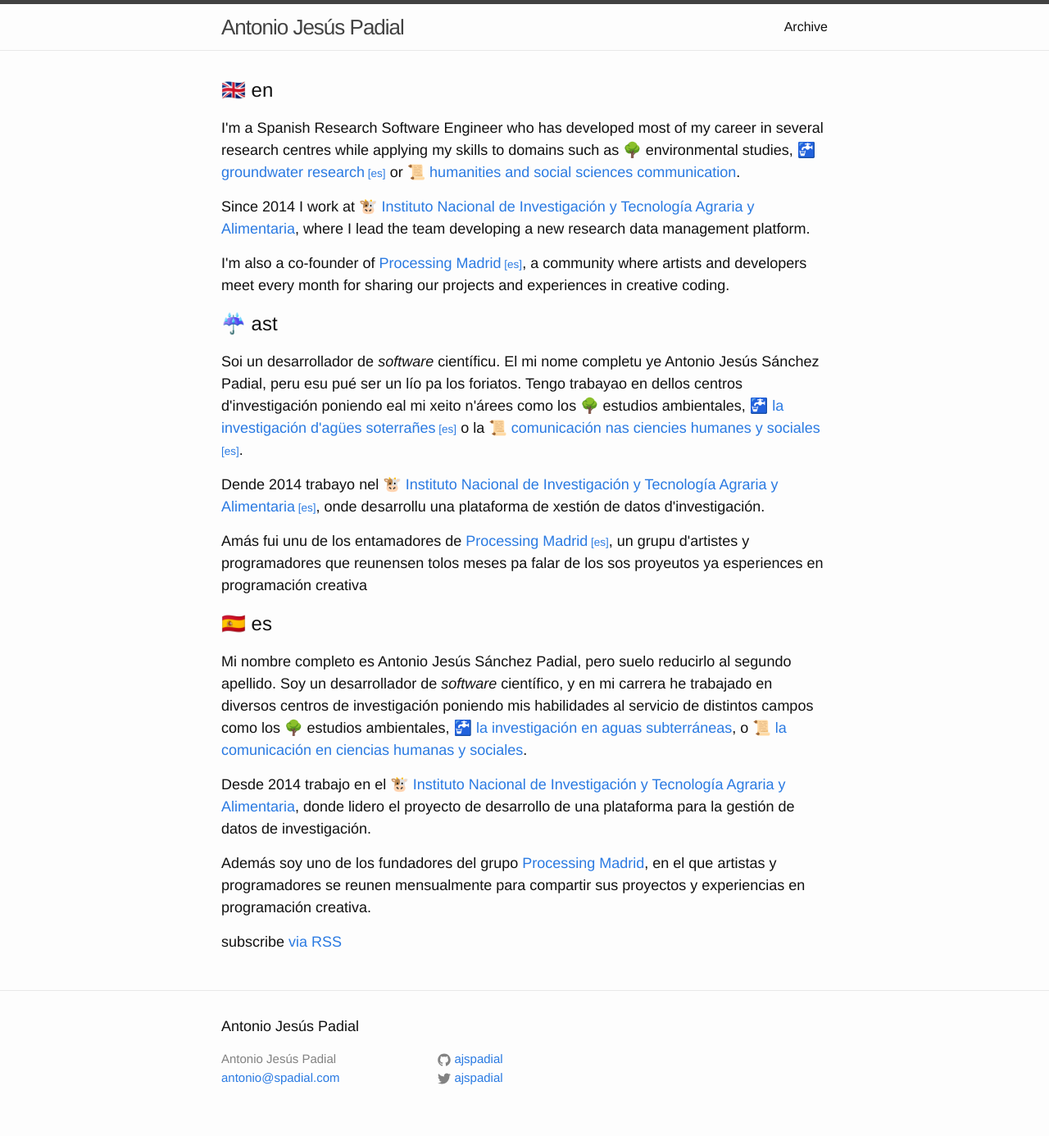
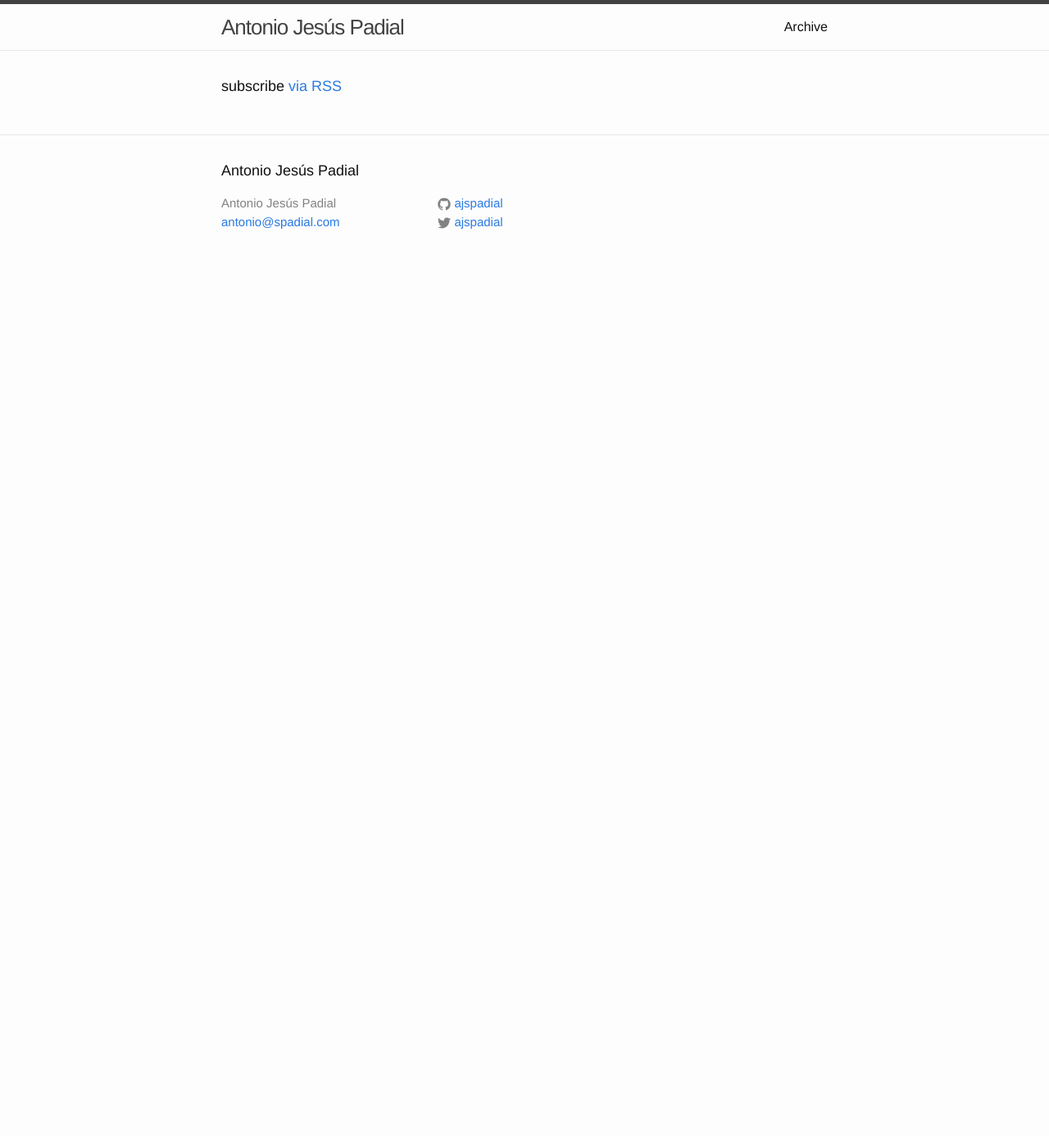
Before and after one commit to ajspadial-science/bits4science, a Jekyll site: the page built from index.html, in a window 1280 px wide. Shown: the whole page at 82% size. Built offline with Jekyll 4.4.1, drawn with Linux system fonts in a browser that asks for light colours; emoji names are drawn with the system emoji font; after the commit the page ends 900 px from its top, so only the background shows below that.

Commit message:
Split index into three pages by language

```diff
--- a/index.html
+++ b/index.html
@@ -3,32 +3,6 @@ layout: default
 ---
 
 <div class="home">
-<h2>:gb: en</h2>
-<p>
-I'm a Spanish Research Software Engineer who has developed most of my career in several research centres while applying my skills to domains such as :deciduous_tree: environmental studies, :potable_water: <a href="http://www.igme.es" lang="es">groundwater research</a> or :scroll: <a href="http://www.cchs.csic.es/en">humanities and social sciences communication</a>.
-</p>
-<p>Since 2014 I work at :cow: <a href="http://www.inia.es/IniaPortal/verPresentacionIngles.action">Instituto Nacional de
-Investigación y Tecnología Agraria y Alimentaria</a>, where I lead the team developing a new research data management platform.
-</p>
-<p>
-I'm also a co-founder of <a href="http://processingmadrid.org" lang="es">Processing Madrid</a>, a community where artists and developers meet every month for sharing our projects and experiences in creative coding.
-</p>
-<h2>:umbrella: ast</h2>
-<p>Soi un desarrollador de <em>software</em> científicu. El mi nome completu ye Antonio Jesús Sánchez Padial, peru esu pué ser un lío pa los foriatos. Tengo trabayao en dellos
-centros d'investigación poniendo eal mi xeito n'árees como los :deciduous_tree: estudios
-ambientales, :potable_water: <a href="http://igme.es" lang="es">la investigación d'agües soterrañes</a> o la :scroll: <a href="http://cchs.csic.es" lang="es">comunicación nas
-	ciencies humanes y sociales</a>.
-</p>
-<p>
-Dende 2014 trabayo nel :cow: <a href="http://www.inia.es" lang="es">Instituto Nacional de Investigación y Tecnología Agraria y Alimentaria</a>, onde desarrollu una plataforma de xestión de datos d'investigación.
-</p>
-<p>Amás fui unu de los entamadores de <a href="processingmadrid.org" lang="es">Processing Madrid</a>, un grupu d'artistes y programadores que reunensen tolos meses pa falar de los sos proyeutos ya
-esperiences en programación creativa</p>
-<h2>:es: es</h2>
-<p>Mi nombre completo es Antonio Jesús Sánchez Padial, pero suelo reducirlo al segundo apellido. Soy un desarrollador de <em>software</em> científico, y en mi carrera he trabajado en diversos centros de investigación poniendo mis habilidades al servicio de distintos campos como los :deciduous_tree: estudios ambientales, :potable_water: <a href="www.igme.es">la investigación en aguas subterráneas</a>, o :scroll: <a href="www.cchs.csic.es">la comunicación en ciencias humanas y sociales</a>.</p>
-<p>Desde 2014 trabajo en el :cow: <a href="inia.es">Instituto Nacional de Investigación y Tecnología Agraria y Alimentaria</a>, donde lidero el proyecto de desarrollo de una plataforma para la gestión de datos de investigación.
-</p>
-<p>Además soy uno de los fundadores del grupo <a href="processingmadrid.org">Processing Madrid</a>, en el que artistas y programadores se reunen mensualmente para compartir sus proyectos y experiencias en programación creativa.</p>
   <p class="rss-subscribe">subscribe <a href="{{ "/feed.xml" | prepend: site.baseurl }}">via RSS</a></p>
 
 </div>
```
Also changed, not shown: _posts/ast/pages/2016-07-06-aniciu.md (added, +17 -0 lines), _posts/en/pages/2016-07-06-index.md (added, +18 -0 lines), _posts/es/pages/2016-07-06-inicio.md (added, +11 -0 lines).
